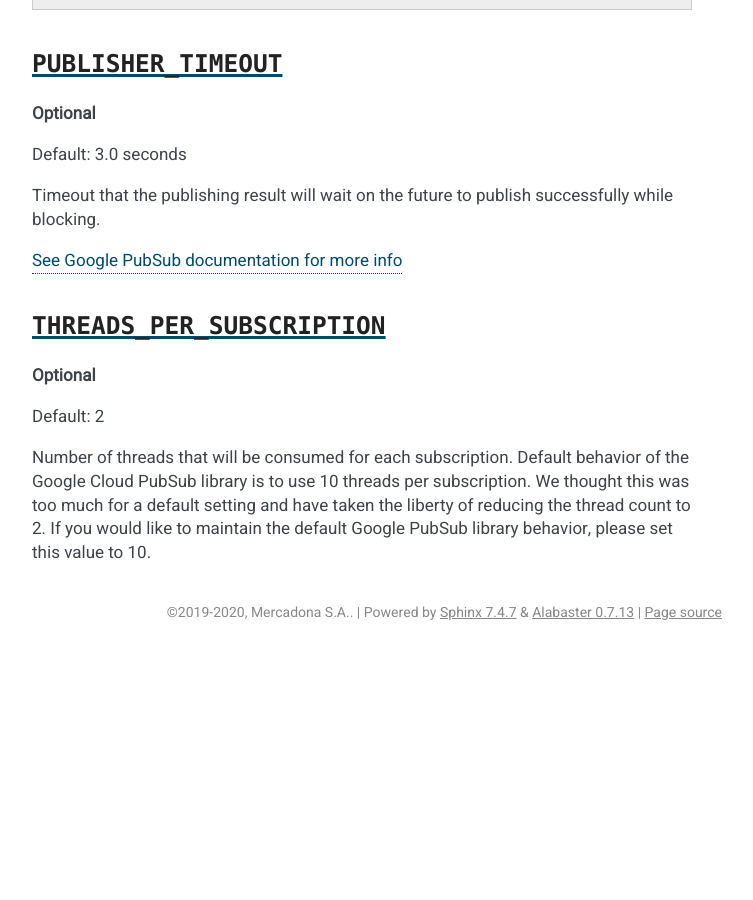
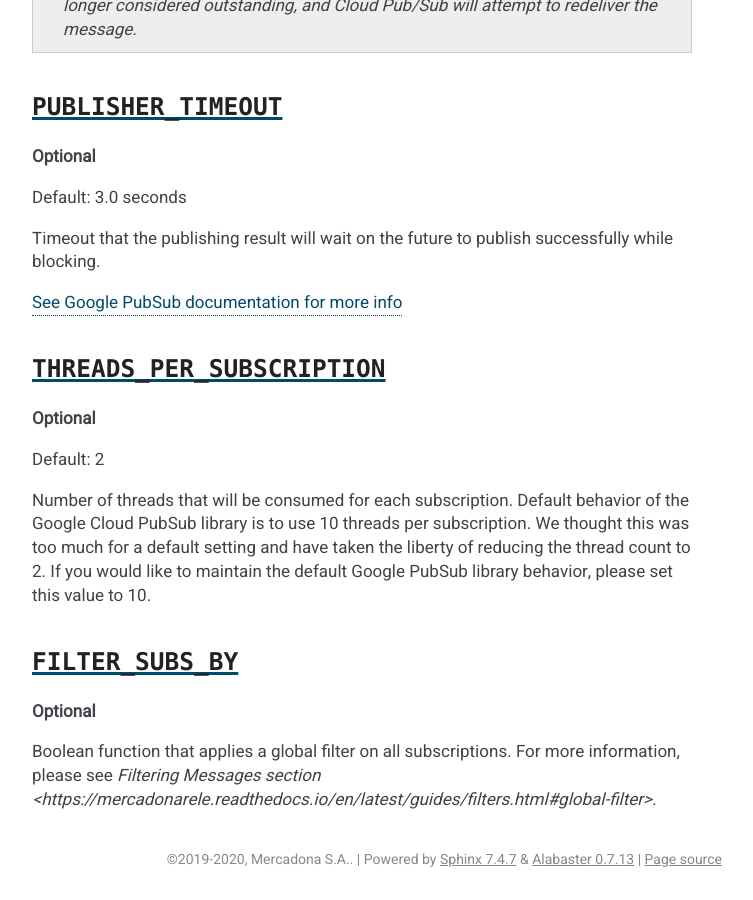
Before and after one commit to mercadona/rele, a Sphinx documentation site: the page built from docs/settings.rst, in a window 1280 px wide and 900 px high, scrolled down 2643 px. Shown: the whole window, without its empty margins (388-1141 px from the left). Built offline with Sphinx 7.4.7, drawn with Linux system fonts in a browser that asks for light colours; the version number could not be read and is left out; before the commit the page ends 3296 px from its top, so only the background shows below that; some of the changed text lies outside the part shown.

Commit message:
Added filter_subs_by setting in documentation (#208)
* Added filter_subs_by in doc

* renamed example function

```diff
--- a/docs/settings.rst
+++ b/docs/settings.rst
@@ -28,7 +28,8 @@ Example::
         'APP_NAME': 'myappname',
         'ENCODER_PATH': 'rest_framework.utils.encoders.JSONEncoder',
         'ACK_DEADLINE': 120,
-        'PUBLISHER_TIMEOUT': 3.0
+        'PUBLISHER_TIMEOUT': 3.0,
+        'FILTER_SUBS_BY': boolean_function
     }
 
 
@@ -143,3 +144,11 @@ Default behavior of the Google Cloud PubSub library is to use 10 threads per sub
 We thought this was too much for a default setting and have taken the liberty of
 reducing the thread count to 2. If you would like to maintain the default Google PubSub
 library behavior, please set this value to 10.
+
+``FILTER_SUBS_BY``
+----------------------------
+
+**Optional**
+
+Boolean function that applies a global filter on all subscriptions.
+For more information, please see `Filtering Messages section <https://mercadonarele.readthedocs.io/en/latest/guides/filters.html#global-filter>`.
```
